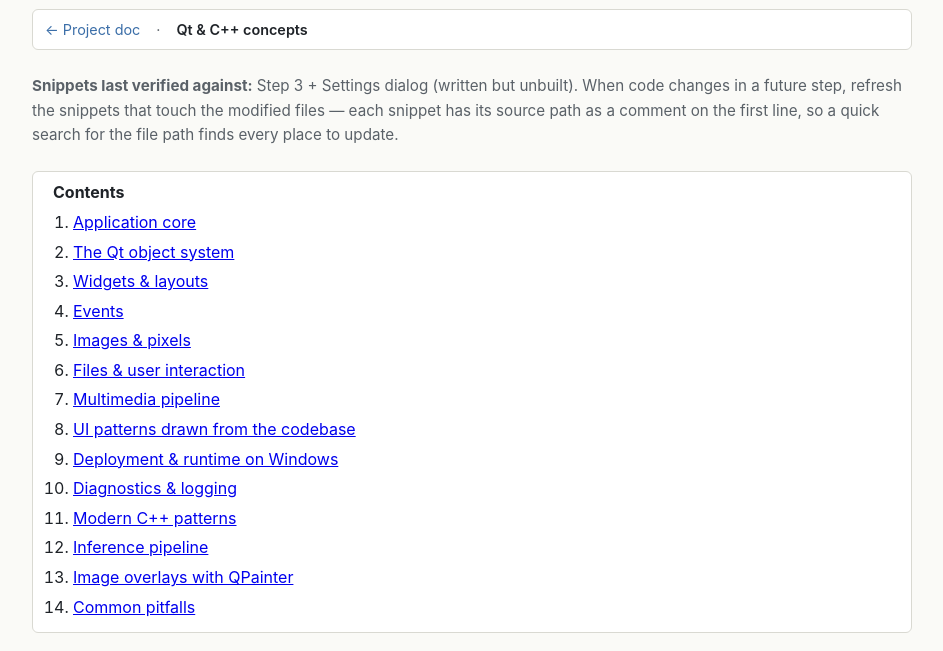
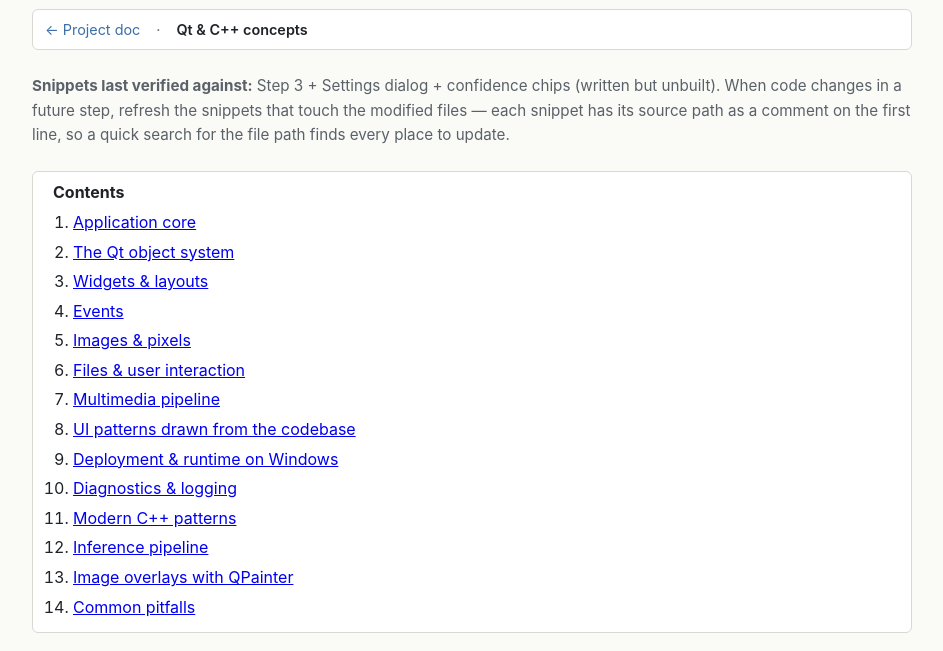
Before and after one commit to luisfmaroso/InferenceVisualizer, a plain HTML site: page docs/concepts.html in a window 1280 px wide. Shown: the part 149-800 px from the top of the page, without its empty margins (168-1111 px from the left). Drawn offline with Linux system fonts and the light colour scheme.

Commit message:
update docs

```diff
--- a/docs/concepts.html
+++ b/docs/concepts.html
@@ -17,7 +17,7 @@
   <span class="current">Qt &amp; C++ concepts</span>
 </nav>
 
-<p class="subtitle"><strong>Snippets last verified against:</strong> Step 3 + Settings dialog (written but unbuilt). When code changes in a future step, refresh the snippets that touch the modified files &mdash; each snippet has its source path as a comment on the first line, so a quick search for the file path finds every place to update.</p>
+<p class="subtitle"><strong>Snippets last verified against:</strong> Step 3 + Settings dialog + confidence chips (written but unbuilt). When code changes in a future step, refresh the snippets that touch the modified files &mdash; each snippet has its source path as a comment on the first line, so a quick search for the file path finds every place to update.</p>
 
 <nav class="toc">
   <strong>Contents</strong>
```
Also changed, not shown: docs/index.html (+1 -1 lines).
